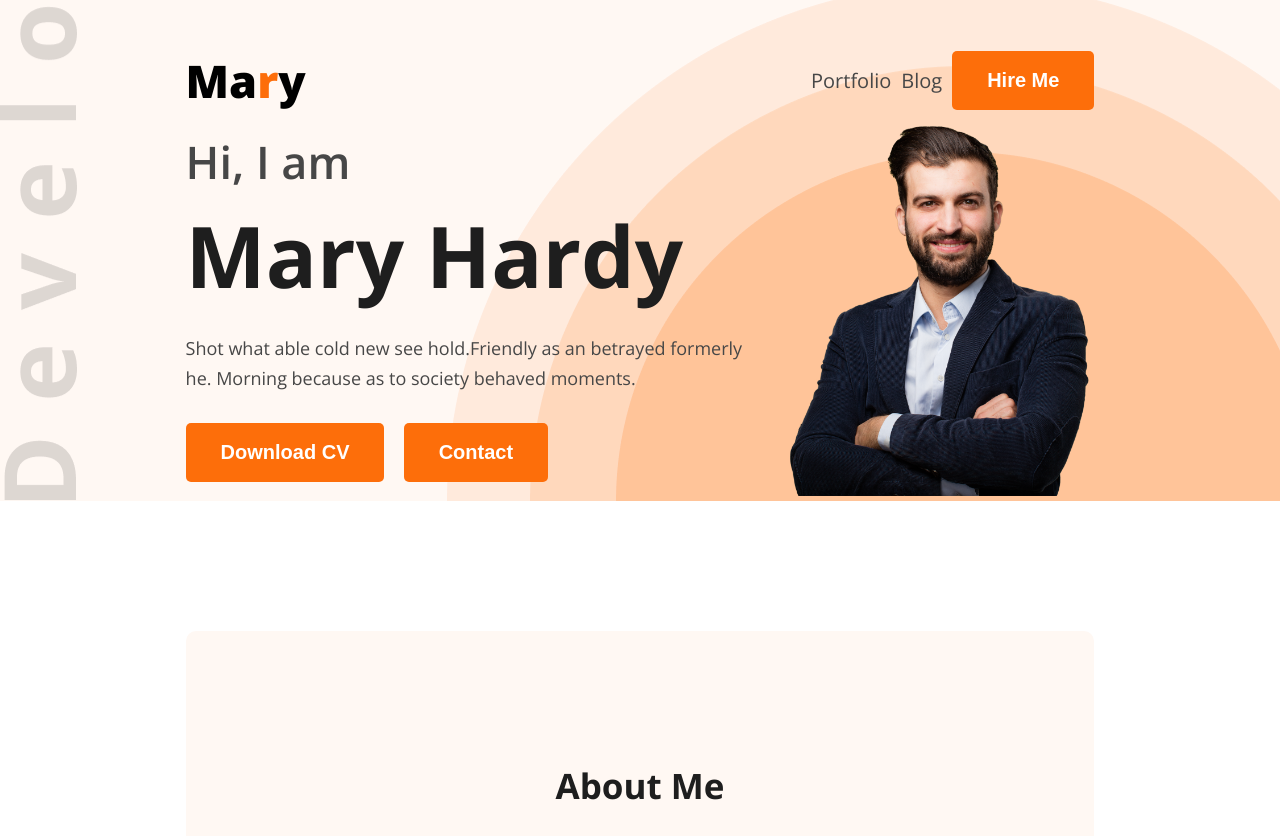
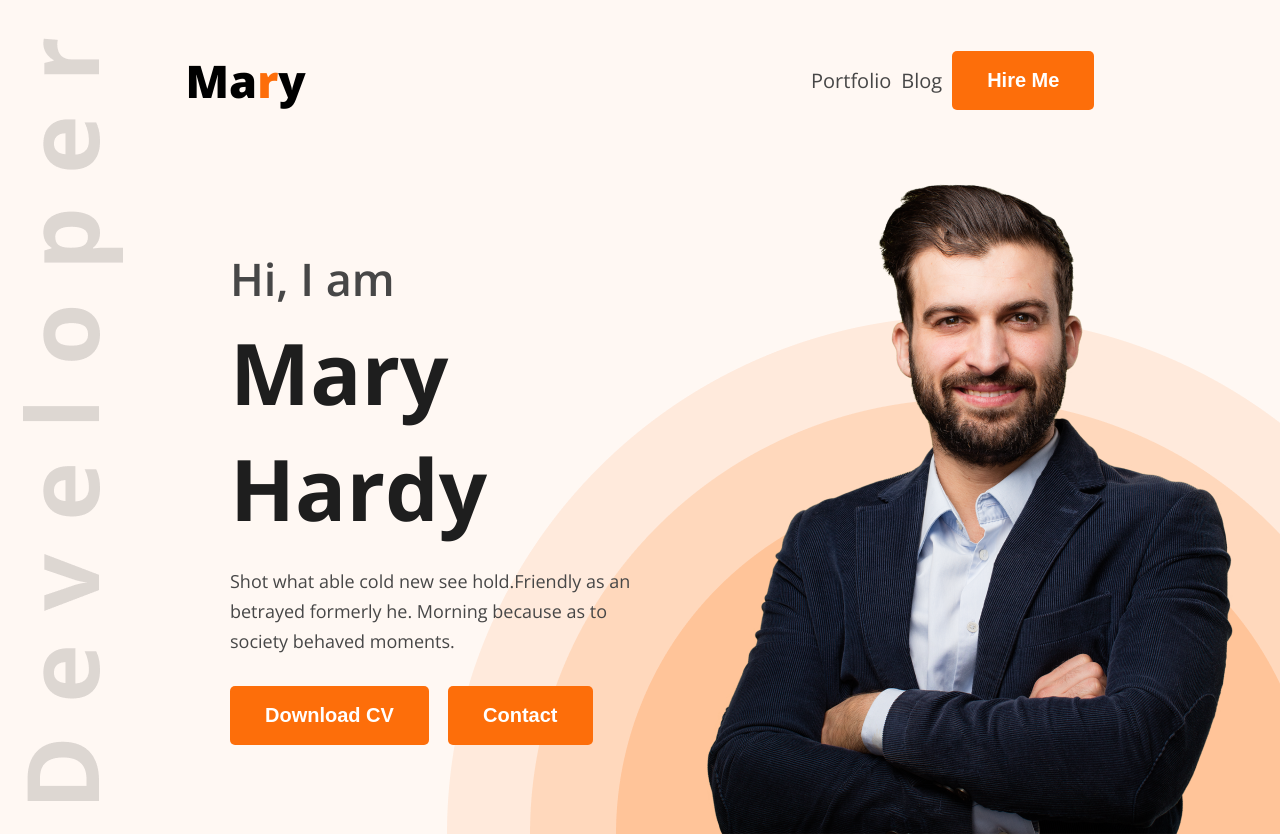
Before and after one commit to nillworks/PORTFOLIO-WEBSITE, a plain HTML site: page index.html in a window 1280 px wide. Shown: the top 836 px of the page. Drawn offline with nearby package versions, Linux system fonts and the light colour scheme.

Commit message:
Completes: modified something

```diff
--- a/Css/style.css
+++ b/Css/style.css
@@ -42,7 +42,7 @@ header {
   background: url(../images/developer.png), url(../images/header_bg.png),
     var(--primaryColor);
   background-repeat: no-repeat;
-  background-position: left bottom, right bottom;
+  background-position: 23px 38px, bottom right;
 }
 
 .logo h2 {
@@ -91,7 +91,8 @@ nav ul li button {
   display: flex;
   justify-content: space-between;
   align-items: center;
-  margin: 0 auto;
+  /* margin: 0 auto; */
+  position: relative;
 }
 #banner .banner_content {
   max-width: 585px;
@@ -125,17 +126,16 @@ nav ul li button {
   cursor: pointer;
   margin-right: 15px;
 }
-#banner .banner_img {
+#banner .banner_img img {
   max-width: 585px;
+  /* position: absolute;
+  bottom: 0;
+  right: 0; */
   vertical-align: middle;
 }
-.banner_img img {
-}
-/* .containerse {
-  max-width: 1140px;
-  width: 71%;
-  margin: 0 auto;
+/* .banner_img img {
 } */
+
 /*  */
 
 /*  */
--- a/index.html
+++ b/index.html
@@ -41,7 +41,7 @@
     </nav>
 
     <!-- Hero Header -->
-    <section id="banner" class="container">
+    <section id="banner">
 
       <div class="banner_content">
         <h2>Hi, I am</h2>
@@ -58,6 +58,7 @@
       </div>
       <div class="banner_img">
         <img src="images/hardy.png" alt="img">
+        <!-- <img src="" alt=""> -->
       </div>
 
     </section>
```
